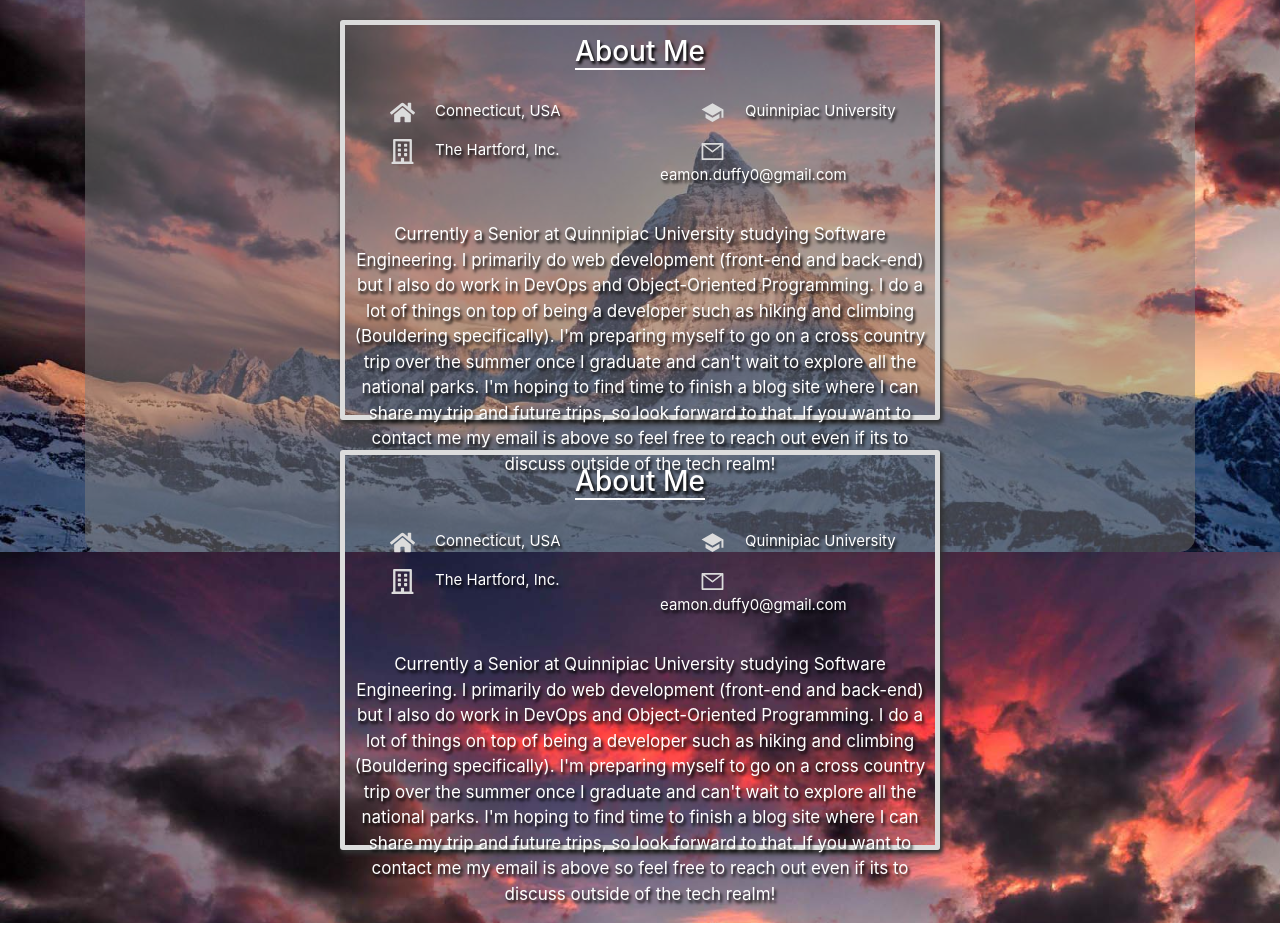
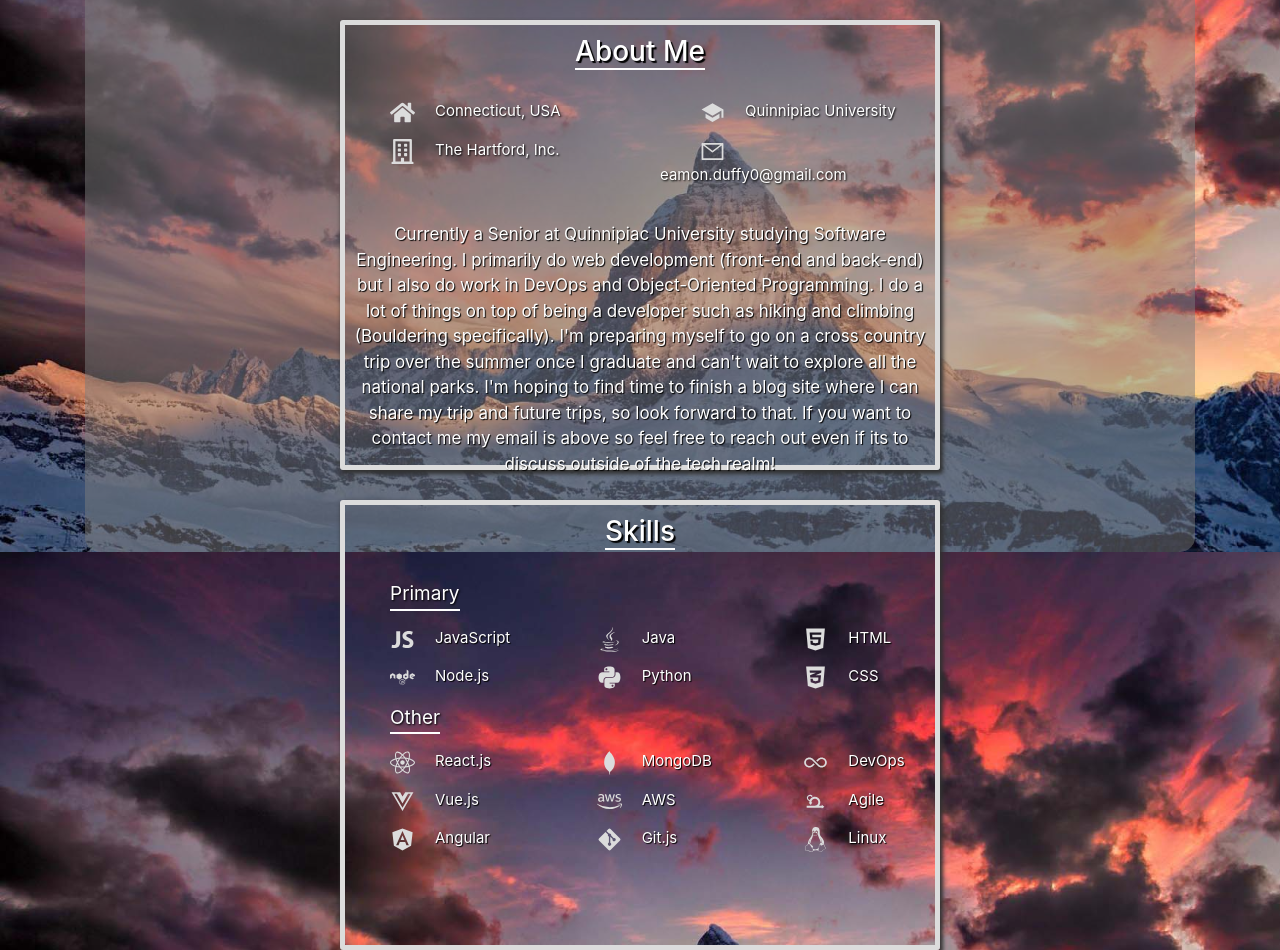
Before and after one commit to eamonduffy/Personal-Site, a React (Create React App) app: page / in a window 1280 px wide. Shown: the part 240-1190 px from the top of the page. Before the commit the page ends 1163 px from the top, so only its background shows below. Built offline with nearby package versions, Linux system fonts and the light colour scheme.

Commit message:
about done

```diff
--- a/src/Components/AboutMe.jsx
+++ b/src/Components/AboutMe.jsx
@@ -1,15 +1,15 @@
 import React from 'react';
 import styled from 'styled-components';
-import { Row, Col } from 'react-bootstrap'
+import { Row, Col } from 'react-bootstrap';
 import { FaRegBuilding } from 'react-icons/fa';
-import { FaHome } from 'react-icons/fa'
-import { IoMdSchool } from 'react-icons/io'
-import { AiOutlineMail } from 'react-icons/ai'
+import { FaHome } from 'react-icons/fa';
+import { IoMdSchool } from 'react-icons/io';
+import { AiOutlineMail } from 'react-icons/ai';
 
 const AboutContainer = styled.div`
-  border: 5px solid #DCDCDC;
+  border: 5px solid #dcdcdc;
   box-shadow: 2px 3px 4px 1px #313131;
-  height: 50vh;
+  height: 450px;
   width: 600px;
   margin-top: 30px;
   margin-left: auto;
@@ -19,7 +19,6 @@
 `;
 
 const Title = styled.h3`
-  // margin: 15px;
   text-align: center;
   margin-left: auto;
   margin-right: auto;
@@ -27,25 +26,25 @@
   margin-bottom: 30px;
   color: white;
   border-bottom: 2px solid white;
-  text-shadow: 2px 3px 3px #000000;
+  text-shadow: 2px 2px 1px #000000;
 `;
 
 const P = styled.p`
   margin-left: 20px;
   margin-right: 20px;
   color: white;
-  text-shadow: 2px 3px 3px #000000;
+  text-shadow: 1px 1px 2px #000000;
   font-size: 15px;
-`
+`;
 
 const D = styled.p`
   margin-left: 19px;
   margin-right: 19px;
   margin-top: 20px;
   color: white;
-  text-shadow: 2px 3px 3px #000000;
+  text-shadow: 1px 1px 1px #000000;
   font-size: 17px;
-`
+`;
 
 export default function AboutMe() {
   return (
@@ -60,29 +59,55 @@
             <P>Connecticut, USA</P>
           </Row>
           <Row>
-            <FaRegBuilding color="#DCDCDC" size="25" style={{ marginLeft: '60px' }} />
+            <FaRegBuilding
+              color="#DCDCDC"
+              size="25"
+              style={{ marginLeft: '60px' }}
+            />
             <P> The Hartford, Inc.</P>
           </Row>
         </Col>
         <Col>
           <Row>
-            <IoMdSchool color="#DCDCDC" size="25" style={{ marginLeft: '60px' }} />
+            <IoMdSchool
+              color="#DCDCDC"
+              size="25"
+              style={{ marginLeft: '60px' }}
+            />
             <P> Quinnipiac University</P>
           </Row>
           <Row>
-            <AiOutlineMail color="#DCDCDC" size="25" style={{ marginLeft: '60px' }} />
-            <P> <a href="mailto:eamon.duffy0@gmail.com?Subject=Hello%20Eamon" style={{ color: 'white' }}>eamon.duffy0@gmail.com</a></P>
+            <AiOutlineMail
+              color="#DCDCDC"
+              size="25"
+              style={{ marginLeft: '60px' }}
+            />
+            <P>
+              {' '}
+              <a
+                href="mailto:eamon.duffy0@gmail.com?Subject=Hello%20Eamon"
+                style={{ color: 'white' }}
+              >
+                eamon.duffy0@gmail.com
+              </a>
+            </P>
           </Row>
         </Col>
       </Row>
       <Row>
-        <D>Currently a Senior at Quinnipiac University studying Software Engineering. I primarily do web development (front-end and back-end) but I also do work in
-          DevOps and Object-Oriented Programming. I do a lot of things on top of being a developer such as hiking and climbing (Bouldering specifically). I'm preparing
-          myself to go on a cross country trip over the summer once I graduate and can't wait to explore all the national parks. I'm hoping to find time to finish a blog
-          site where I can share my trip and future trips, so look forward to that. If you want to contact me my email is above so feel free to reach out even if its to discuss outside
-          of the tech realm!</D>
+        <D>
+          Currently a Senior at Quinnipiac University studying Software
+          Engineering. I primarily do web development (front-end and back-end)
+          but I also do work in DevOps and Object-Oriented Programming. I do a
+          lot of things on top of being a developer such as hiking and climbing
+          (Bouldering specifically). I'm preparing myself to go on a cross
+          country trip over the summer once I graduate and can't wait to explore
+          all the national parks. I'm hoping to find time to finish a blog site
+          where I can share my trip and future trips, so look forward to that.
+          If you want to contact me my email is above so feel free to reach out
+          even if its to discuss outside of the tech realm!
+        </D>
       </Row>
-
     </AboutContainer>
   );
 }
--- a/src/Components/FacebookNavBtn.jsx
+++ b/src/Components/FacebookNavBtn.jsx
@@ -39,7 +39,11 @@
 export default function ProfileNavBtn() {
   return (
     <Container>
-      <Button>
+      <Button
+        onClick={event =>
+          (window.location.href = 'https://www.facebook.com/j.eamon.duffy')
+        }
+      >
         <IconStyle>
           {/* <div style={{ color: 'rgba(170, 170, 170, 0.76)' }}> */}
           <FaFacebookF size={50} />
--- a/src/Components/LinkedinNavBtn.jsx
+++ b/src/Components/LinkedinNavBtn.jsx
@@ -39,7 +39,12 @@
 export default function ProfileNavBtn() {
   return (
     <Container>
-      <Button>
+      <Button
+        onClick={event =>
+          (window.location.href =
+            'https://www.linkedin.com/in/john-eamon-duffy/')
+        }
+      >
         <IconStyle>
           {/* <div style={{ color: 'rgba(170, 170, 170, 0.76)' }}> */}
           <FaLinkedinIn size={50} />
--- a/src/Components/ProfileView.jsx
+++ b/src/Components/ProfileView.jsx
@@ -21,7 +21,6 @@
 `;
 
 const Title = styled.h3`
-  // margin: 15px;
   text-align: center;
   margin-left: auto;
   margin-right: auto;
@@ -47,39 +46,14 @@
       <Row>
         <Title>Software Engineer</Title>
       </Row>
-      {/* About Me */}
       <Row>
         <Col>
           <AboutMe />
         </Col>
         <Col>
-          <AboutMe />
+          <Skills />
         </Col>
       </Row>
-      {/* Skills & Interests */}
-      <Row>
-
-      </Row>
-      {/* <Row>
-        <Col lg={5}>
-          <ProfilePic src={profilePic}></ProfilePic>
-          <ImgCarousel></ImgCarousel>
-        </Col>
-        <Col lg={7}>
-          <Row>
-            <Name>John Eamon Duffy</Name>
-          </Row>
-          <Row>
-            <Title>Software Engineer</Title>
-          </Row>
-          <Row>
-            <AboutMe></AboutMe>
-          </Row>
-          <Row>
-            <Skills></Skills>
-          </Row>
-        </Col>
-      </Row> */}
     </ProView>
   );
 }
--- a/src/Components/ProjectsView.jsx
+++ b/src/Components/ProjectsView.jsx
@@ -1,16 +1,54 @@
 import React from 'react';
 import styled from 'styled-components';
-import { Container } from 'react-bootstrap';
+import { Container, Row, Col } from 'react-bootstrap';
 
 const ProView = styled.div`
   z-index: 100;
-`
+`;
+
+const Name = styled.h1`
+  margin: 10px;
+  text-align: center;
+  margin-left: auto;
+  margin-right: auto;
+  color: white;
+  text-shadow: 2px 3px 3px #000000;
+`;
+
+const ProjectContainer = styled.div`
+  border: 5px solid #dcdcdc;
+  box-shadow: 2px 3px 4px 1px #313131;
+  height: 150px;
+  width: 600px;
+  margin-top: 30px;
+  margin-left: auto;
+  margin-right: auto;
+  border-radius: 3px;
+  text-align: center;
+`;
+
+const ProjectTitle = styled.h4`
+  margin-left: 40px;
+  color: white;
+  text-shadow: 2px 3px 3px #000000;
+`;
 
 export default function ProjectsView(props) {
   return (
-    // <Container>
-    //   <h1>Test</h1>
-    // </Container>
-    <ProView><h1>Projects</h1></ProView>
+    <ProView>
+      <Row>
+        <Name>Projects</Name>
+      </Row>
+      <Row>
+        <Col>
+          <ProjectContainer>
+            <Row>
+              <ProjectTitle>QU Weather</ProjectTitle>
+            </Row>
+          </ProjectContainer>
+        </Col>
+        <Col></Col>
+      </Row>
+    </ProView>
   );
 }
--- a/src/Components/Skills.jsx
+++ b/src/Components/Skills.jsx
@@ -1,20 +1,177 @@
 import React from 'react';
 import styled from 'styled-components';
+import { Row, Col } from 'react-bootstrap';
+import { IoLogoJavascript, IoIosInfinite } from 'react-icons/io';
+import {
+  FaJava,
+  FaNode,
+  FaPython,
+  FaHtml5,
+  FaCss3Alt,
+  FaReact,
+  FaVuejs,
+  FaAngular,
+  FaAws,
+  FaGitAlt,
+  FaLinux
+} from 'react-icons/fa';
+import { DiMongodb, DiScrum } from 'react-icons/di';
 
 const SkillsContainer = styled.div`
-  background-color: rgba(124, 124, 124, 0.8);
-  border-left: 6px solid #595959;
-  height: 30vh;
+  border: 5px solid #dcdcdc;
+  box-shadow: 2px 3px 4px 1px #313131;
+  height: 450px;
   width: 600px;
-  margin-top: 15px;
-  margin-left: 15%;
+  margin-top: 30px;
+  margin-left: auto;
+  margin-right: auto;
   border-radius: 3px;
+  text-align: center;
+`;
+
+const Title = styled.h3`
+  text-align: center;
+  margin-left: auto;
+  margin-right: auto;
+  margin-top: 10px;
+  margin-bottom: 30px;
+  color: white;
+  border-bottom: 2px solid white;
+  text-shadow: 2px 2px 1px #000000;
+`;
+
+const P = styled.p`
+  margin-left: 20px;
+  margin-right: 20px;
+  color: white;
+  text-shadow: 1px 1px 1px #000000;
+  font-size: 15px;
+`;
+
+const D = styled.p`
+  margin-left: 60px;
+  color: white;
+  text-shadow: 1px 1px 2px #000000;
+  font-size: 19px;
+  border-bottom: 2px solid white;
 `;
 
 export default function Skills() {
   return (
     <SkillsContainer>
-      <h1>Skills</h1>
+      <Row>
+        <Title>Skills</Title>
+      </Row>
+      <Row>
+        <D>Primary</D>
+      </Row>
+      <Row>
+        <Col>
+          <Row>
+            <IoLogoJavascript
+              color="#DCDCDC"
+              size="25"
+              style={{ marginLeft: '60px', textShadow: '1px 1px 6px black' }}
+            />
+            <P>JavaScript</P>
+          </Row>
+          <Row>
+            <FaNode color="#DCDCDC" size="25" style={{ marginLeft: '60px' }} />
+            <P>Node.js</P>
+          </Row>
+        </Col>
+        <Col>
+          <Row>
+            <FaJava color="#DCDCDC" size="25" style={{ marginLeft: '60px' }} />
+            <P>Java</P>
+          </Row>
+          <Row>
+            <FaPython
+              color="#DCDCDC"
+              size="25"
+              style={{ marginLeft: '60px' }}
+            />
+            <P>Python</P>
+          </Row>
+        </Col>
+        <Col>
+          <Row>
+            <FaHtml5 color="#DCDCDC" size="25" style={{ marginLeft: '60px' }} />
+            <P>HTML</P>
+          </Row>
+          <Row>
+            <FaCss3Alt
+              color="#DCDCDC"
+              size="25"
+              style={{ marginLeft: '60px' }}
+            />
+            <P>CSS</P>
+          </Row>
+        </Col>
+      </Row>
+      <Row>
+        <D>Other</D>
+      </Row>
+      <Row>
+        <Col>
+          <Row>
+            <FaReact color="#DCDCDC" size="25" style={{ marginLeft: '60px' }} />
+            <P>React.js</P>
+          </Row>
+          <Row>
+            <FaVuejs color="#DCDCDC" size="25" style={{ marginLeft: '60px' }} />
+            <P>Vue.js</P>
+          </Row>
+          <Row>
+            <FaAngular
+              color="#DCDCDC"
+              size="25"
+              style={{ marginLeft: '60px' }}
+            />
+            <P>Angular</P>
+          </Row>
+        </Col>
+        <Col>
+          <Row>
+            <DiMongodb
+              color="#DCDCDC"
+              size="25"
+              style={{ marginLeft: '60px' }}
+            />
+            <P>MongoDB</P>
+          </Row>
+          <Row>
+            <FaAws color="#DCDCDC" size="25" style={{ marginLeft: '60px' }} />
+            <P>AWS</P>
+          </Row>
+          <Row>
+            <FaGitAlt
+              color="#DCDCDC"
+              size="25"
+              style={{ marginLeft: '60px' }}
+            />
+            <P>Git.js</P>
+          </Row>
+        </Col>
+        <Col>
+          <Row>
+            <IoIosInfinite
+              color="#DCDCDC"
+              size="25"
+              style={{ marginLeft: '60px' }}
+            />
+            <P>DevOps</P>
+          </Row>
+          <Row>
+            <DiScrum color="#DCDCDC" size="25" style={{ marginLeft: '60px' }} />
+            <P>Agile</P>
+          </Row>
+          <Row>
+            <FaLinux color="#DCDCDC" size="25" style={{ marginLeft: '60px' }} />
+            <P>Linux</P>
+          </Row>
+        </Col>
+      </Row>
     </SkillsContainer>
   );
 }
```
Also changed, not shown: src/Components/GithubNavBtn.jsx (+9 -1 lines).
